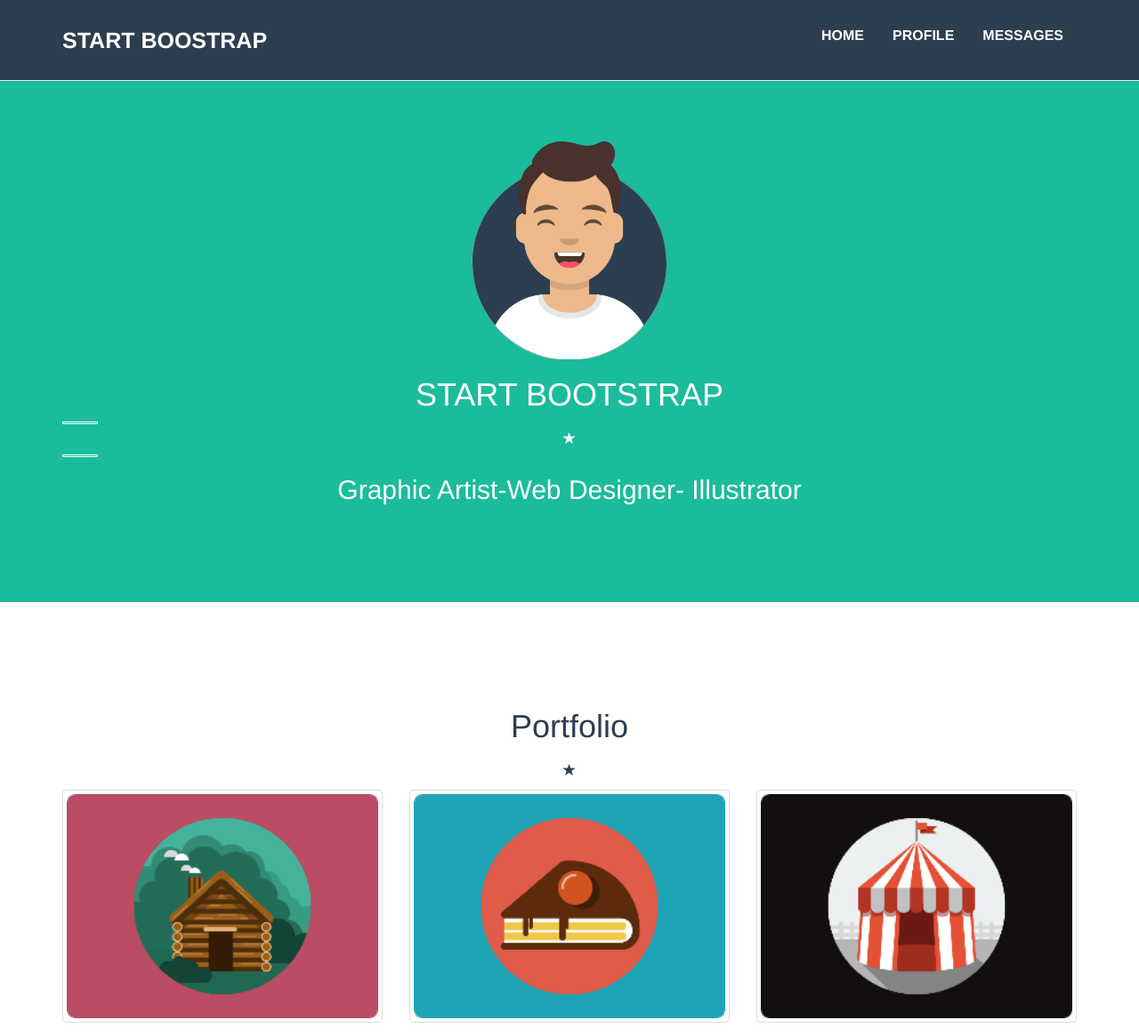
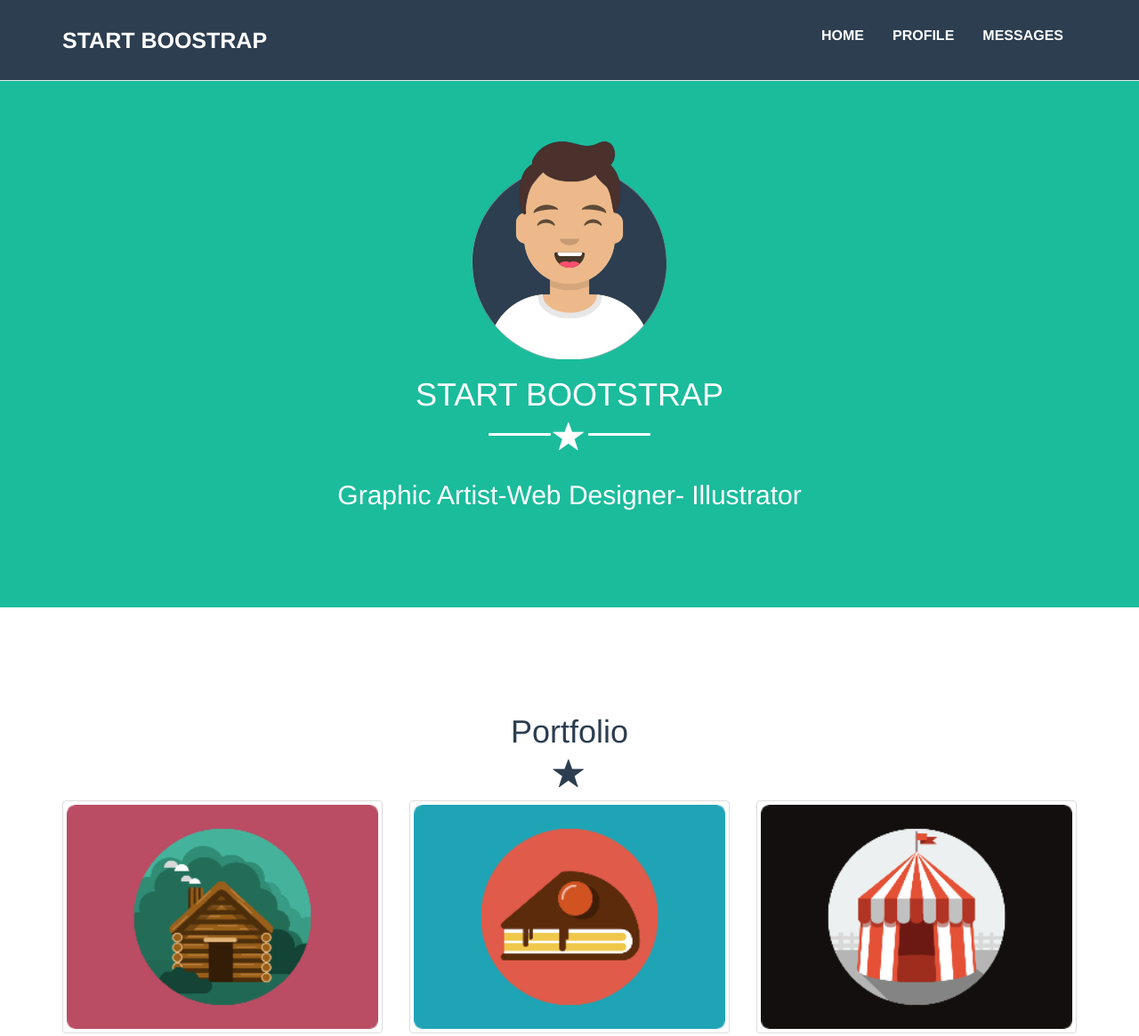
Before and after one commit to Federico-Vaglica/html-css-bootstrap-freelancer, a plain HTML site: page index.html in a window 1280 px wide. Shown: the top 1165 px of the page at 89% size. Drawn offline with nearby package versions, Linux system fonts and the light colour scheme.

Commit message:
Star fatte

```diff
--- a/css/style.css
+++ b/css/style.css
@@ -72,15 +72,22 @@ header {
     text-align: center;
 }
 
-.divider-custom > .divider-light {
-    display: inline;
+.boo_star .glyphicon-star {
+  font-size:35px;
 }
 
-.divider-custom-line {
-    max-width:40px;
-    height: 3px;
-    border: 1px solid white;
+.boo_star::before,
+.boo_star::after {
+  content: "";
+  width: 5em;
+  height: 3px;
+  background-color: white;
+  border-radius: 1px;
+  display: inline-block;
+  position: relative;
+  bottom: 18px;
 }
+
 
 .portfolio {
     align-items: center;
@@ -108,6 +115,9 @@ h3 {
 #pContainer {
     padding: 20px 40px;
     font-size: 20px;
+}
+
+.container  {
 }
 
 #contactMe {
--- a/index.html
+++ b/index.html
@@ -31,13 +31,9 @@
                 <div class="container profile">
                     <img src="img/Profile.png" alt="" class="">
                     <h1 class="masthead-heading text-uppercase mb-0">Start Bootstrap</h1>
-                    <div class="divider-custom divider-light">
-                        <div class="divider-custom-line"></div>
-                        <div class="divider-custom-icon">
-                         <span class="glyphicon glyphicon-star" aria-hidden="true"> </span>
-                        </div>
-                        <div class="divider-custom-line"></div>
-                    </div>
+                      <div class="boo_star">
+                        <span class="glyphicon glyphicon-star" aria-hidden="true"></span>
+                      </div>
                     <h2>Graphic Artist-Web Designer- Illustrator</h2>
                 </div>
             </div>
@@ -46,12 +42,8 @@
             <div class="container">
                 <div id="portfolio" class="portfolio">
                     <h1>Portfolio</h1>
-                    <div class="divider-custom divider-light">
-                        <div class="divider-custom-line"></div>
-                        <div class="divider-custom-icon">
-                         <span class="glyphicon glyphicon-star" aria-hidden="true"> </span>
-                        </div>
-                        <div class="divider-custom-line"></div>
+                    <div class="boo_star">
+                      <span class="glyphicon glyphicon-star" aria-hidden="true"></span>
                     </div>
                     <div class="row">
                         <div class="col-xs-12 col-md-4">
@@ -91,12 +83,8 @@
                 <div class="container">
                     <h3>About</h3>
                 </div>
-                <div class="divider-custom divider-light">
-                    <div class="divider-custom-line"></div>
-                    <div class="divider-custom-icon">
-                     <span class="glyphicon glyphicon-star" aria-hidden="true"> </span>
-                    </div>
-                    <div class="divider-custom-line"></div>
+                <div class="boo_star">
+                  <span class="glyphicon glyphicon-star" aria-hidden="true"></span>
                 </div>
                 <div id="pContainer" class="container">
                     <div class="col-md-6 col-xs-12">
@@ -106,16 +94,16 @@
                         <p>You can create your own custom avatar for the masthead, change the icon in the dividers, and add your email address to the contact form to make it fully functional!</p>
                     </div>
                 </div>
+                <div class="container ">
+                    <button type="button" class="btn btn-primary btn-lg active ">Primary button</button>
+                </div>
             </section>
             <section id="contactMe">
                 <div class="container">
                     <h3>Contact me</h3>
-                    <div class="divider-custom divider-light">
-                        <div class="divider-custom-line"></div>
-                        <div class="divider-custom-icon">
-                         <span class="glyphicon glyphicon-star" aria-hidden="true"> </span>
-                        </div>
-                        <div class="divider-custom-line"></div>
+                    <div class="boo_star">
+                      <span class="glyphicon glyphicon-star" aria-hidden="true"></span>
+                    </div>
                         <form>
                             <div class="form-group">
                                 <input type="Name" class="form-control" id="exampleInputEmail1" placeholder="Name">
```
